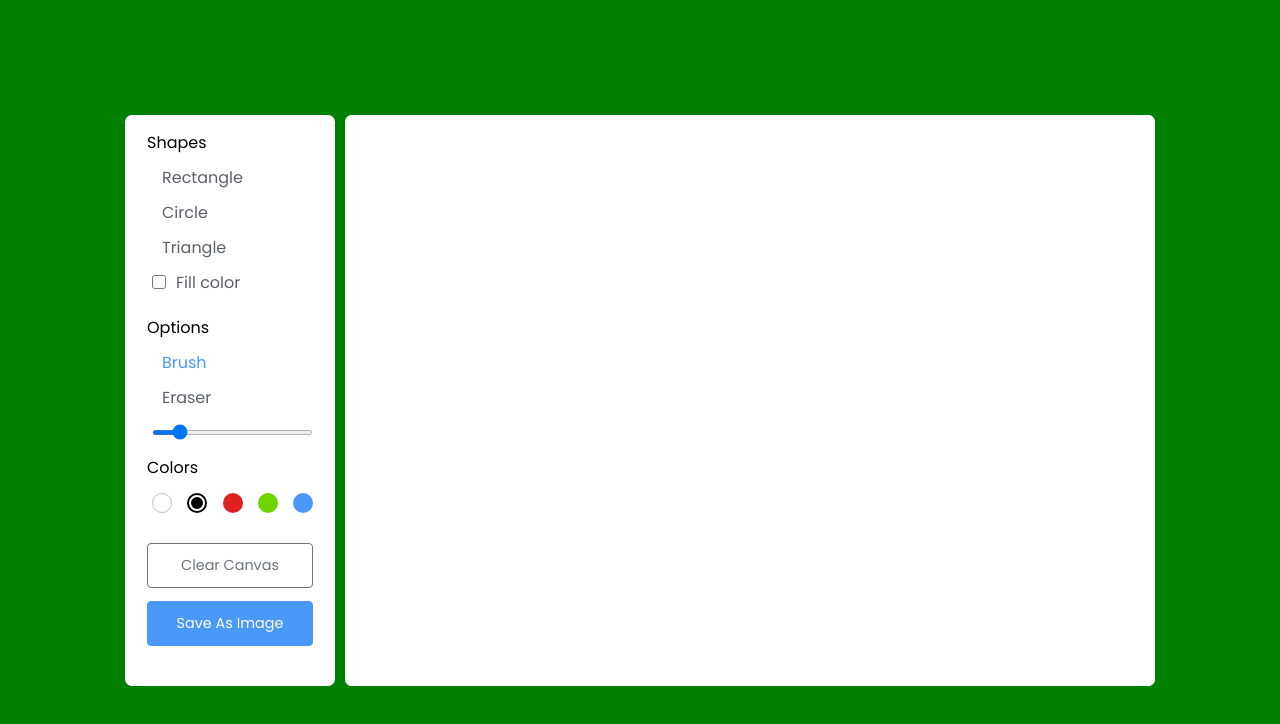
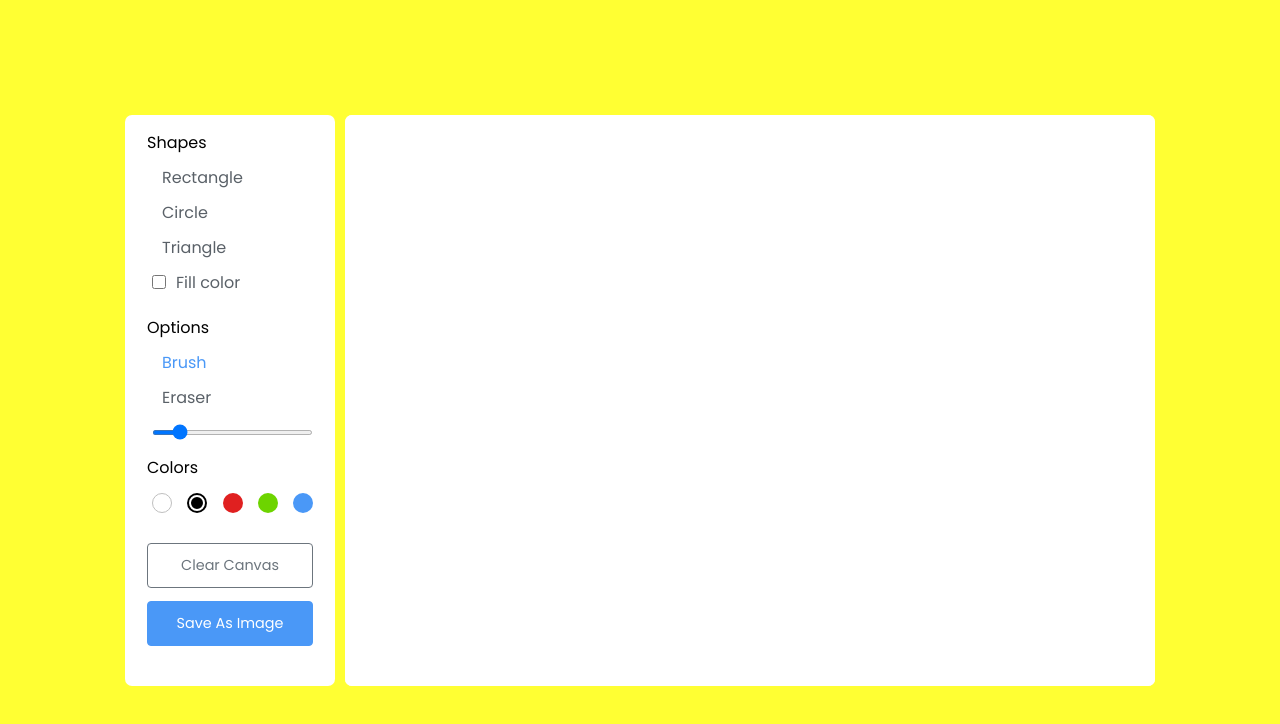
Before and after one commit to charleskouame/dashboad-javascripthtml-et-css, a plain HTML site: page index.html in a window 1280 px wide. Drawn offline with Linux system fonts and the light colour scheme.

Commit message:
Update style.css

```diff
--- a/css/style.css
+++ b/css/style.css
@@ -14,7 +14,7 @@ body{
   align-items: center;
   justify-content: center;
   min-height: 100vh;
-  background: green;
+  background: #FFFF33;
 }
 .container{
   display: flex;
```
